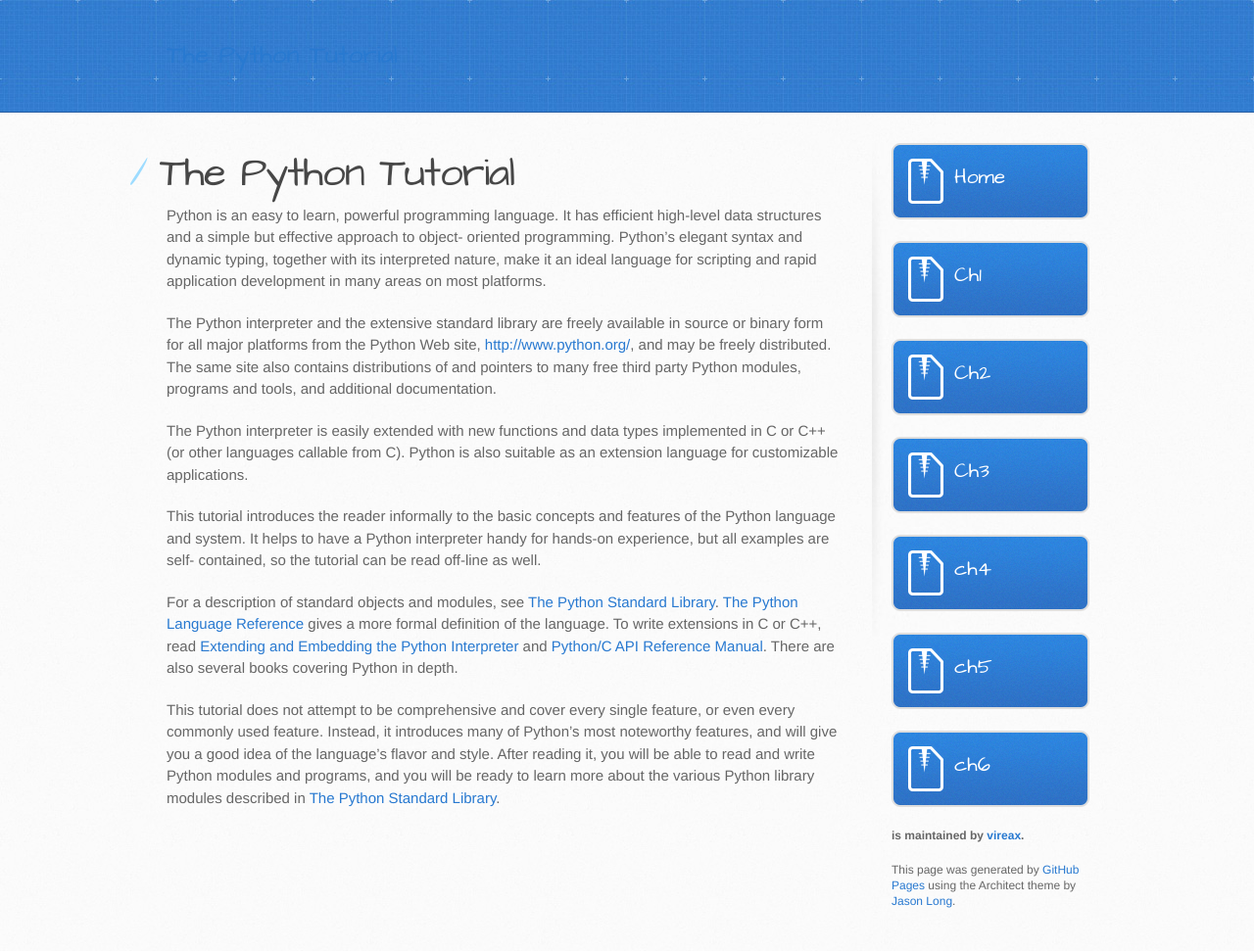
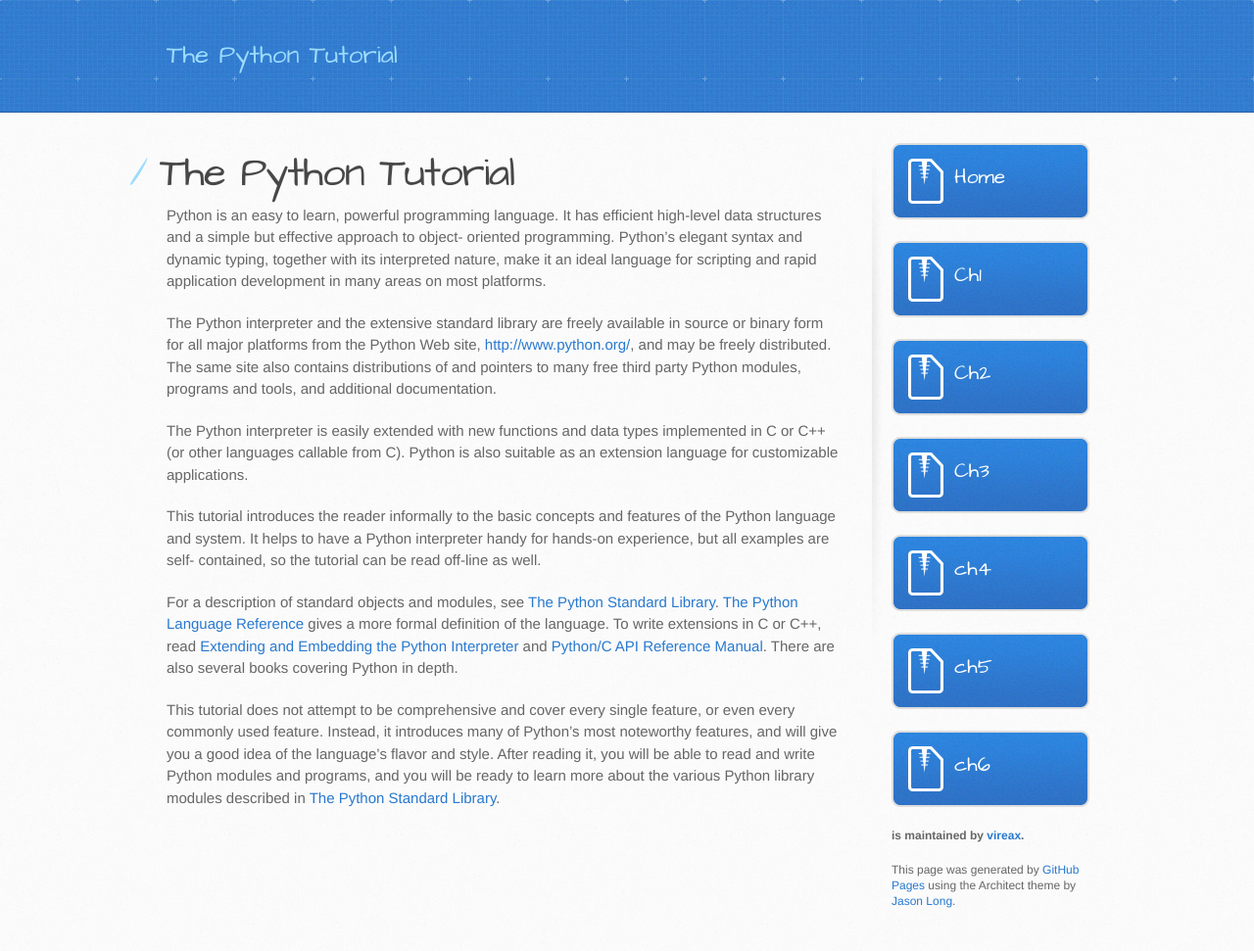
Before and after one commit to vireax/the-python-tutorial, a Jekyll site: the page built from index.md, in a window 1280 px wide. Shown: the whole page at 98% size. Built offline with Jekyll 4.4.1, drawn with Linux system fonts in a browser that asks for light colours.

Commit message:
Update stylesheet.css

```diff
--- a/stylesheets/stylesheet.css
+++ b/stylesheets/stylesheet.css
@@ -88,7 +88,7 @@
   width: 540px;
   letter-spacing: 0;
 }
-span.site-title{
+span.site-title, span.site-title a{
   font-size: 26px;
   color: #9ddcff;
   font-weight: normal;
```
